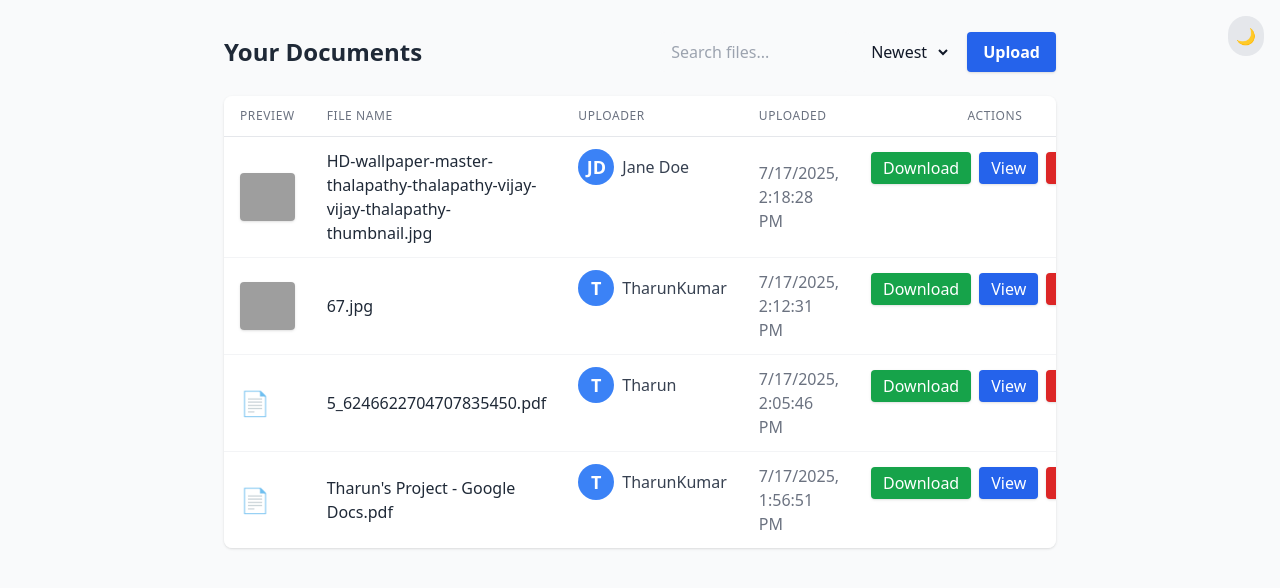
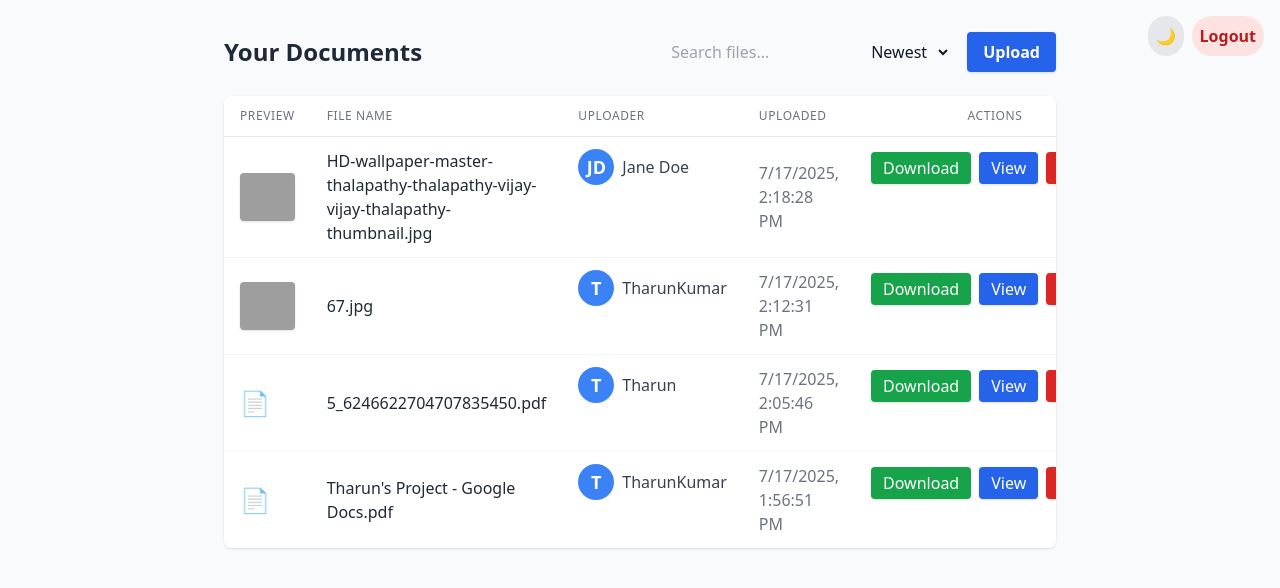
Before and after one commit to THARUNKUMAR7379/Docky, a Flask app: page /dashboard in a window 1280 px wide. Shown: the top 588 px of the page. Run offline with Flask 3, Linux system fonts and the light colour scheme; the visitor is signed in with stand-in values (Sample User, id 1); data comes from the database, SQL or seed files in the repository; some libraries are stand-ins or nearby versions; grey boxes are pictures that could not be loaded.

Commit message:
Add logout button and robust dark/light mode toggle to dashboards

```diff
--- a/templates/user.html
+++ b/templates/user.html
@@ -9,10 +9,11 @@
 </head>
 <body class="min-h-screen bg-gray-50 dark:bg-gray-900 transition-colors duration-300">
   <!-- Dark/Light Mode Toggle -->
-  <div class="absolute top-4 right-4">
+  <div class="absolute top-4 right-4 flex gap-2">
     <button id="theme-toggle" class="p-2 rounded-full bg-gray-200 dark:bg-gray-700 hover:bg-gray-300 dark:hover:bg-gray-600 transition" title="Toggle dark mode">
       <span id="theme-icon">🌙</span>
     </button>
+    <a href="/dashboard/logout" id="logout-btn" class="p-2 rounded-full bg-red-100 dark:bg-red-700 hover:bg-red-200 dark:hover:bg-red-600 text-red-700 dark:text-white font-semibold transition" title="Logout">Logout</a>
   </div>
   <main class="max-w-4xl mx-auto p-4 sm:p-8">
     <div class="flex flex-col sm:flex-row sm:items-center sm:justify-between gap-4 mb-6">
@@ -56,7 +57,7 @@
     </div>
   </div>
   <script>
-    // Dark/Light mode toggle (improved)
+    // Dark/Light mode toggle (robust)
     const themeToggle = document.getElementById('theme-toggle');
     const themeIcon = document.getElementById('theme-icon');
     function setTheme(dark) {
@@ -64,12 +65,22 @@
       localStorage.setItem('theme', dark ? 'dark' : 'light');
       themeIcon.textContent = dark ? '☀️' : '🌙';
     }
-    themeToggle.onclick = () => setTheme(!document.documentElement.classList.contains('dark'));
+    function updateThemeIcon() {
+      themeIcon.textContent = document.documentElement.classList.contains('dark') ? '☀️' : '🌙';
+    }
+    themeToggle.onclick = () => {
+      setTheme(!document.documentElement.classList.contains('dark'));
+      updateThemeIcon();
+    };
     (function() {
       const saved = localStorage.getItem('theme');
       setTheme(saved === 'dark' || (!saved && window.matchMedia('(prefers-color-scheme: dark)').matches));
+      updateThemeIcon();
       window.addEventListener('storage', (e) => {
-        if (e.key === 'theme') setTheme(localStorage.getItem('theme') === 'dark');
+        if (e.key === 'theme') {
+          setTheme(localStorage.getItem('theme') === 'dark');
+          updateThemeIcon();
+        }
       });
     })();
 
```
Also changed, not shown: templates/admin.html (+15 -4 lines).
